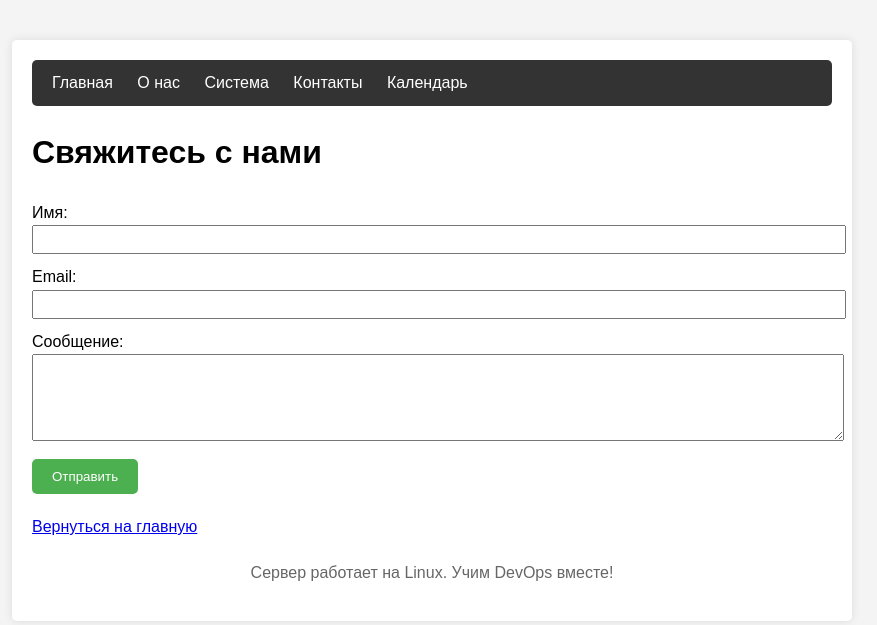
After one commit to IgorSavinovN/devops-project-website, a Flask app: page /contact in a window 1280 px wide. The commit adds this page. Shown: the top 625 px of the page, without its empty margins (208-1085 px from the left). Run offline with Flask 3, Linux system fonts and the light colour scheme.

Commit message:
"Add contact page with form and fix routing"

```diff
--- a/app.py
+++ b/app.py
@@ -28,6 +28,17 @@ def system_info():
     }
     return render_template('system.html', info=info)
 
+@app.route('/contact', methods=['GET', 'POST'])
+def contact():
+    if request.method == 'POST':
+        name = request.form.get('name', '')
+        email = request.form.get('email', '')
+        message = request.form.get('message', '')
+        # Здесь мы могли бы отправить email или сохранить в БД
+        return f"Спасибо, {name}! Мы получили ваше сообщение."
+    return render_template('contact.html')
+
+
 # Календарь
 @app.route('/calendar.html')
 def calendar_page():
--- /dev/null
+++ b/templates/contact.html
@@ -0,0 +1,30 @@
+{% extends "layout.html" %}
+
+{% block title %}Контакты{% endblock %}
+
+{% block content %}
+    <h1>Свяжитесь с нами</h1>
+
+    <form method="post" action="/contact">
+        <div style="margin-bottom: 10px;">
+            <label>Имя:<br>
+                <input type="text" name="name" required style="width: 100%; padding: 5px;">
+            </label>
+        </div>
+        <div style="margin-bottom: 10px;">
+            <label>Email:<br>
+                <input type="email" name="email" required style="width: 100%; padding: 5px;">
+            </label>
+        </div>
+        <div style="margin-bottom: 10px;">
+            <label>Сообщение:<br>
+                <textarea name="message" rows="5" required style="width: 100%; padding: 5px;"></textarea>
+            </label>
+        </div>
+        <button type="submit" style="padding: 10px 20px; background-color: #4CAF50; color: white; border: none; border-radius: 5px;">Отправить</button>
+    </form>
+
+    <p style="margin-top: 20px;">
+        <a href="/">Вернуться на главную</a>
+    </p>
+{% endblock %}
--- a/templates/layout.html
+++ b/templates/layout.html
@@ -47,6 +47,7 @@
             <a href="/">Главная</a>
             <a href="/about">О нас</a>
             <a href="/system">Система</a>
+	    <a href="/contact">Контакты</a>
             <a href="calendar.html">Календарь</a>
         </div>
 
```
